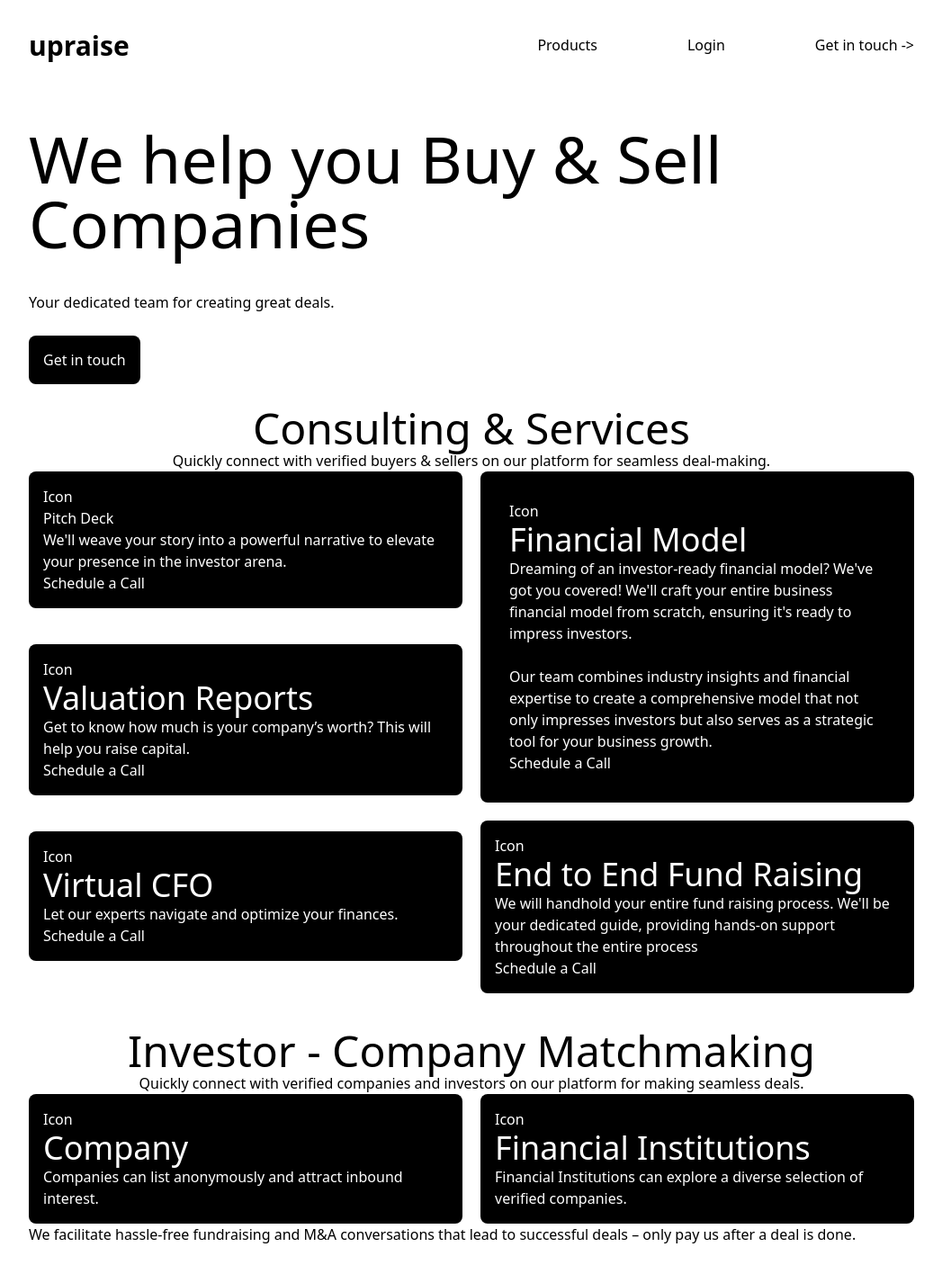
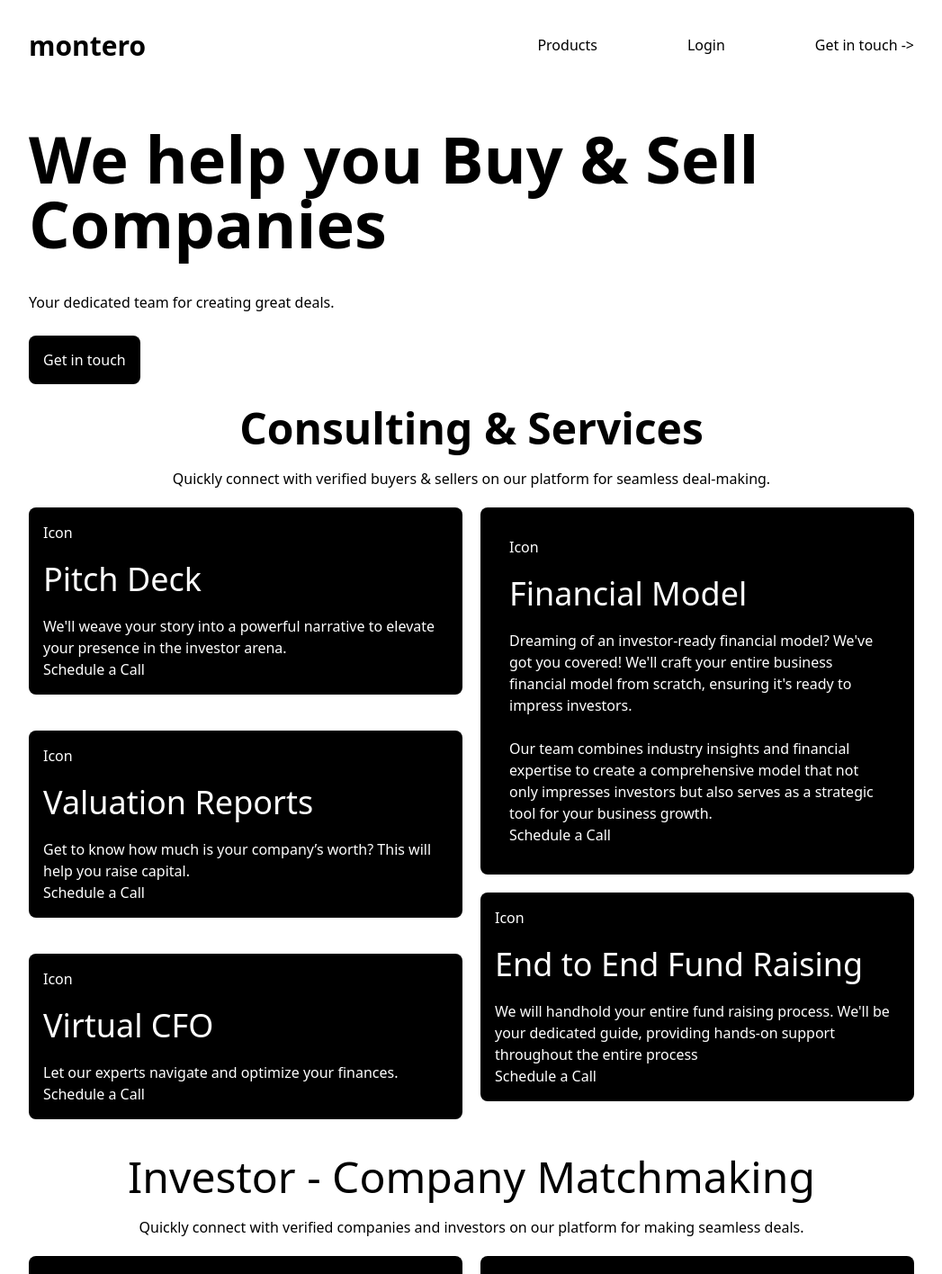
Before and after one commit to ameeshagireesh/odyssey-frontend, a Next.js app: page / in a window 1280 px wide. Shown: the top 1416 px of the page at 90% size, without its empty margins (116-1163 px from the left). Built offline with nearby package versions, Linux system fonts and the light colour scheme.

Commit message:
fix: UI fix

```diff
--- a/src/app/page.js
+++ b/src/app/page.js
@@ -4,38 +4,38 @@ const Home = () => {
   return (
     <div className="flex-col space-y-10 py-10">
       <div className="flex-col space-y-10">
-        <p className="text-7xl">We help you Buy & Sell Companies</p>
+        <p className="text-7xl font-bold">We help you Buy & Sell Companies</p>
         <p className="font-light"> Your dedicated team for creating great deals.</p>
         <div>
           <Link href='https://tally.so/r/mYQMG0' className="bg-black text-white font-normal rounded-lg p-4">Get in touch</Link>
         </div>
       </div>
 
-      <div className="">
-        <p className="text-5xl text-center">Consulting & Services</p>
+      <div className="flex-col space-y-5">
+        <p className="text-5xl font-bold text-center">Consulting & Services</p>
         <p className="font-light text-center">Quickly connect with verified buyers  & sellers on our platform for seamless deal-making.</p>
         <div className="flex gap-5 font-normal">
           <div className="space-y-10 w-1/2">
-            <div className="bg-black text-white rounded-lg p-4">
+            <div className="bg-black text-white rounded-lg p-4 flex-col space-y-5">
               <p>Icon</p>
-              <p className="'text-4xl"> Pitch Deck</p>
+              <p className="font-normal text-4xl"> Pitch Deck</p>
               <p className="font-light text-base">We'll weave your story into a powerful narrative to elevate your presence in the investor arena.</p>
               <Link href='https://tally.so/r/mYQMG0' className=" text-base">Schedule a Call</Link>
             </div>
-            <div className="bg-black text-white rounded-lg p-4">
+            <div className="bg-black text-white rounded-lg p-4 flex-col space-y-5">
               <p>Icon</p>
               <p className="font-normal text-4xl"> Valuation Reports</p>
               <p className="font-light text-base">Get to know how much is your company’s worth? This will help you raise capital.</p>
               <Link href='https://tally.so/r/mYQMG0'>Schedule a Call</Link>
             </div>
-            <div className="bg-black text-white rounded-lg p-4">
+            <div className="bg-black text-white rounded-lg p-4 flex-col space-y-5">
               <p>Icon</p>
               <p className="font-normal text-4xl"> Virtual CFO</p>
               <p className="font-light text-base">Let our experts navigate and optimize your finances.</p>
               <Link href='https://tally.so/r/mYQMG0'>Schedule a Call</Link></div>
           </div>
           <div className="space-y-5 w-1/2 ">
-            <div className="bg-black text-white rounded-lg p-8 h-auto">
+            <div className="bg-black text-white rounded-lg p-8 h-auto flex-col space-y-5">
               <p>Icon</p>
               <p className="font-normal text-4xl"> Financial Model</p>
               <p className="font-light text-base">Dreaming of an investor-ready financial model? We've got you covered!
@@ -44,7 +44,7 @@ const Home = () => {
                 investors but also serves as a strategic tool for your business growth.</p>
               <Link href='https://tally.so/r/mYQMG0'>Schedule a Call</Link>
             </div>
-            <div className="bg-black text-white rounded-lg p-4 h-auto">
+            <div className="bg-black text-white rounded-lg p-4 h-auto flex-col space-y-5">
               <p>Icon</p>
               <p className="font-normal text-4xl"> End to End Fund Raising</p>
               <p className="font-light text-base">We will handhold your entire fund raising process.
@@ -55,16 +55,16 @@ const Home = () => {
         </div>
       </div>
 
-      <div>
+      <div className="flex-col space-y-5">
         <p className="text-5xl text-center"> Investor - Company Matchmaking</p>
         <p className="font-light text-center"> Quickly connect with verified companies and investors on our platform for making seamless deals.</p>
         <div className="flex gap-5 font-normal">
-          <div className="bg-black text-white rounded-lg p-4 w-1/2">
+          <div className="bg-black text-white rounded-lg p-4 w-1/2 flex-col space-y-5">
             <p>Icon</p>
             <p className="font-normal text-4xl"> Company</p>
             <p className="font-light text-base">Companies can list anonymously and attract inbound interest.</p>
           </div>
-          <div className="bg-black text-white rounded-lg p-4 w-1/2">
+          <div className="bg-black text-white rounded-lg p-4 w-1/2 flex-col space-y-5">
             <p>Icon</p>
             <p className="font-normal text-4xl"> Financial Institutions</p>
             <p className="font-light text-base">Financial Institutions can explore a diverse selection of verified companies.</p>
@@ -73,7 +73,7 @@ const Home = () => {
         <p className="font-light">We facilitate hassle-free fundraising and M&A conversations that lead to successful deals – only pay us after a deal is done.</p>
       </div>
 
-      <div>
+      <div className="flex-col space-y-5">
         <p className="text-5xl text-center"> Business Valuation & Funding Readiness Index</p>
         <p className="font-light text-center"> Unlock the value of your business with our intuitive online valuation calculator and funding readiness index — precise, quick, and hassle-free!</p>
         <div className="flex gap-5 font-normal">
@@ -91,7 +91,7 @@ const Home = () => {
         </div>
       </div>
 
-      <div className="text-center">
+      <div className="text-center flex-col space-y-10">
         <p className="font-light">
           Regardless of whether you're a company representative, an investor, a lender, or any other interested party, we're keen on connecting with you.
           Feel free to reach out – we're here to engage!
--- a/src/components/Navbar/Navbar.jsx
+++ b/src/components/Navbar/Navbar.jsx
@@ -4,7 +4,7 @@ import styles from "./navbar.module.css"
 const Navbar = () => {
     return (
         <div className={styles.container}>
-            <div className={styles.logo}>upraise</div>
+            <div className={styles.logo}>montero</div>
             <div>
                 <Links />
             </div>
```
